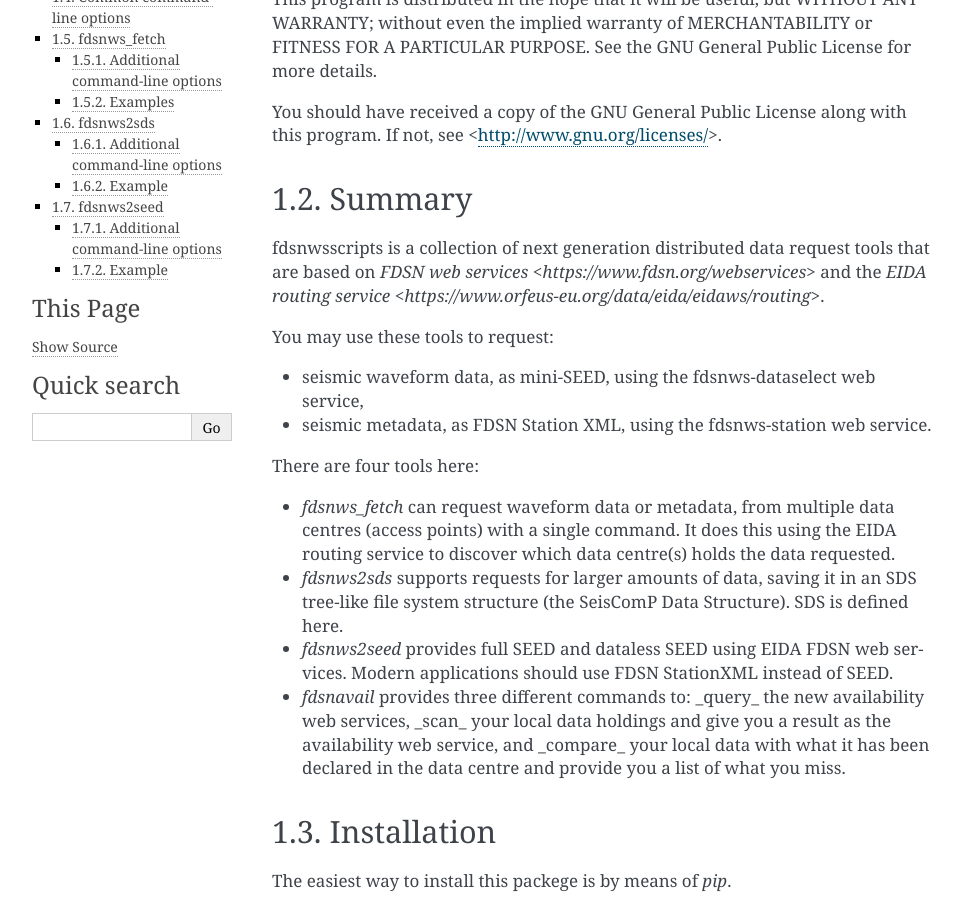
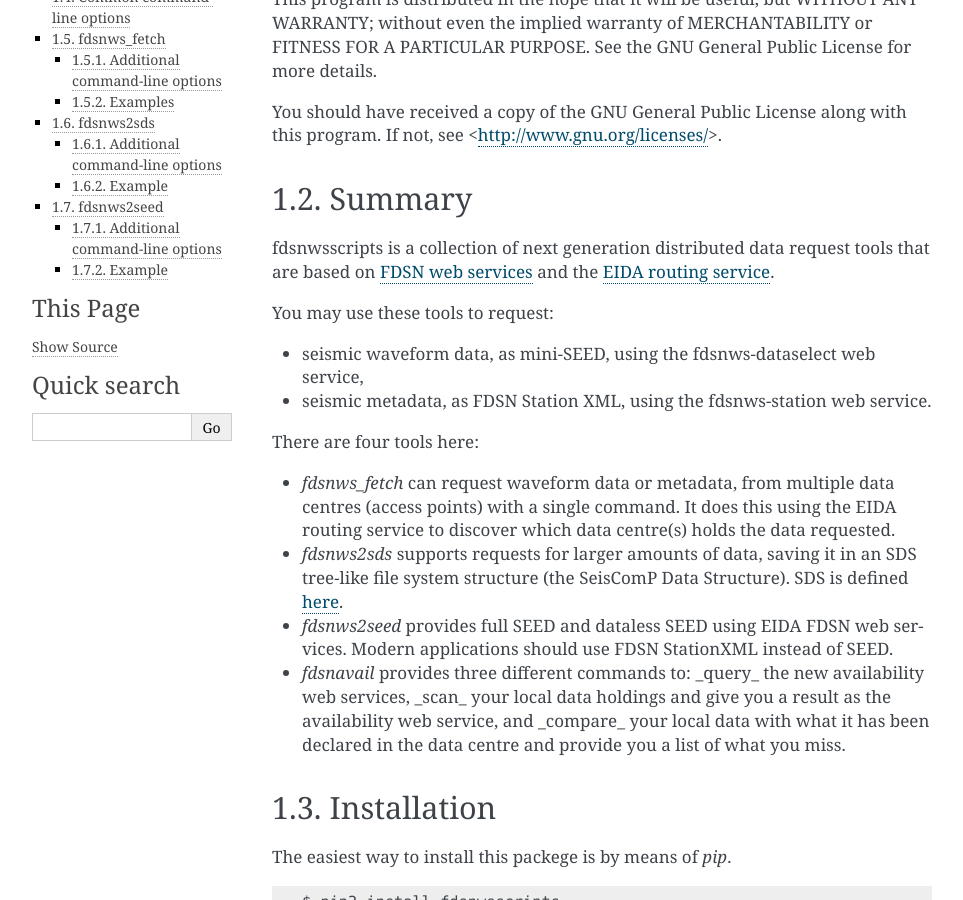
Before and after one commit to GEOFON/fdsnws_scripts, a Sphinx documentation site: the page built from doc/userdoc.rst, in a window 1280 px wide and 900 px high, scrolled down 276 px. Shown: the whole window, without its empty margins (148-1111 px from the left). Built offline with Sphinx 7.4.7, drawn with Linux system fonts in a browser that asks for light colours.

Commit message:
Correct links in the documentation

```diff
--- a/doc/userdoc.rst
+++ b/doc/userdoc.rst
@@ -21,8 +21,8 @@
 =======
 
 fdsnwsscripts is a collection of next generation distributed data request tools that are based
-on `FDSN web services <https://www.fdsn.org/webservices>` and the
-`EIDA routing service <https://www.orfeus-eu.org/data/eida/eidaws/routing>`.
+on `FDSN web services <https://www.fdsn.org/webservices>`_ and the
+`EIDA routing service <https://www.orfeus-eu.org/data/eida/eidaws/routing>`_.
 
 You may use these tools to request:
 
@@ -35,7 +35,8 @@
   with a single command. It does this using the EIDA routing service to discover which data centre(s)
   holds the data requested.
 * `fdsnws2sds` supports requests for larger amounts of data, saving it in an SDS tree-like file system
-  structure (the SeisComP Data Structure). SDS is defined here.
+  structure (the SeisComP Data Structure). SDS is defined
+  `here <https://www.seiscomp.de/doc/apps/slarchive.html#slarchive-section-sds>`_.
 * `fdsnws2seed` provides full SEED and dataless SEED using EIDA FDSN web services. Modern applications
   should use FDSN StationXML instead of SEED.
 * `fdsnavail` provides three different commands to: _query_ the new availability web services, _scan_
```
